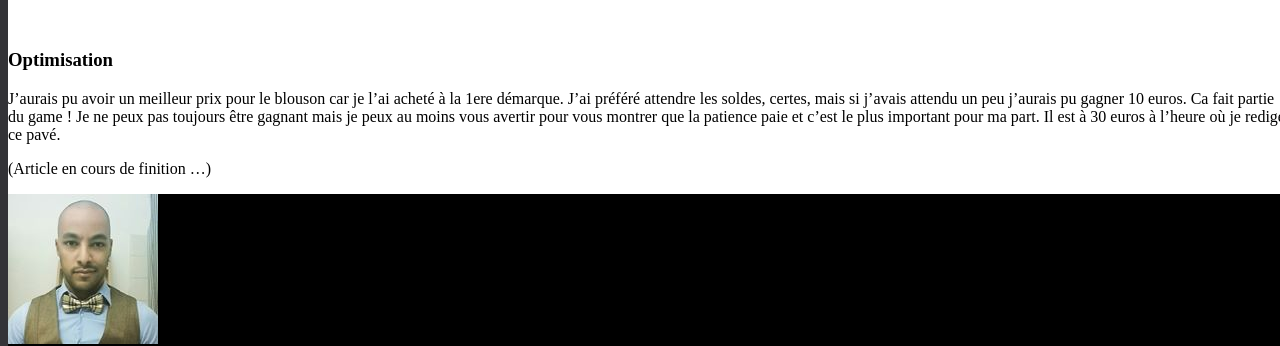
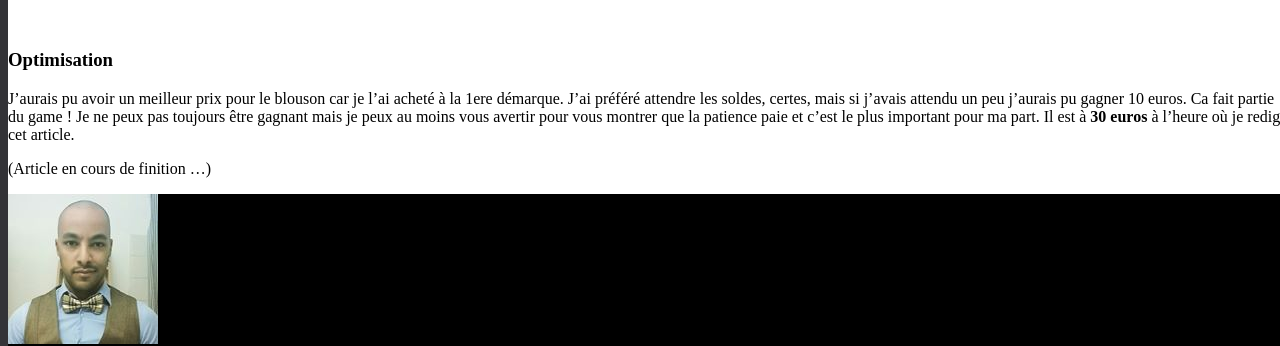
Before and after one commit to darkh2/darkh2.github.io, a Jekyll site: the page built from _posts/2018-07-04-Keep-It-100-part-2.md, in a window 1280 px wide and 900 px high, scrolled down 5521 px. Shown: the part 246-592 px from the top of the window. Built offline with Jekyll 4.4.1, drawn with Linux system fonts in a browser that asks for light colours; comment, search, counter and statistics services are not loaded.

Commit message:
Create 2018-07-04-Keep-It-100-part-2.md

```diff
--- a/_posts/2018-07-04-Keep-It-100-part-2.md
+++ b/_posts/2018-07-04-Keep-It-100-part-2.md
@@ -56,6 +56,6 @@ Ne pas oublier de dire qu'il faut impérativement faire du repérage au préalab
 
 ### Optimisation
 
-J'aurais pu avoir un meilleur prix pour le blouson car je l'ai acheté à la 1ere démarque. J'ai préféré attendre les soldes, certes, mais si j'avais attendu un peu j'aurais pu gagner 10 euros. Ca fait partie du game ! Je ne peux pas toujours être gagnant mais je peux au moins vous avertir pour vous montrer que la patience paie et c'est le plus important pour ma part. Il est à 30 euros à l'heure où je redige ce pavé.
+J'aurais pu avoir un meilleur prix pour le blouson car je l'ai acheté à la 1ere démarque. J'ai préféré attendre les soldes, certes, mais si j'avais attendu un peu j'aurais pu gagner 10 euros. Ca fait partie du game ! Je ne peux pas toujours être gagnant mais je peux au moins vous avertir pour vous montrer que la patience paie et c'est le plus important pour ma part. Il est à **30 euros** à l'heure où je redige cet article.
 
 (Article en cours de finition ...)
```
